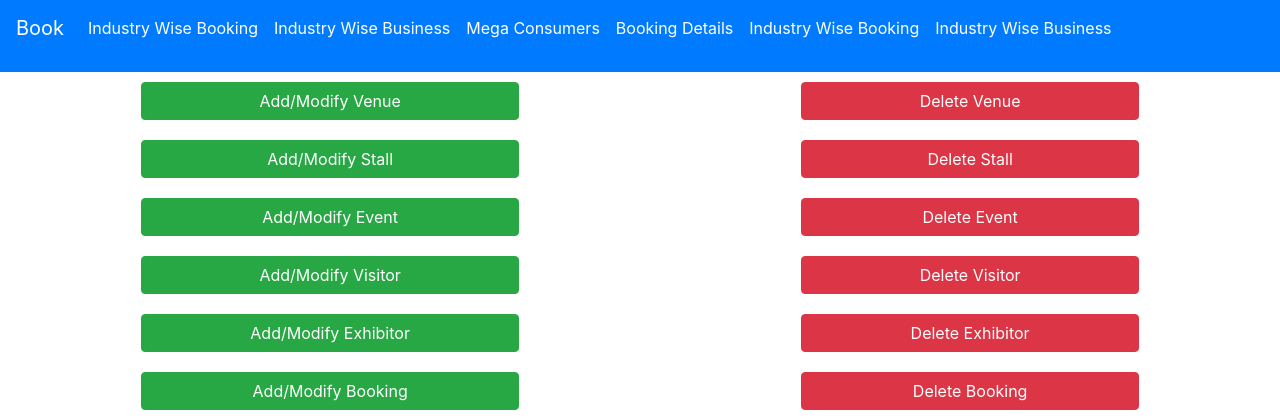
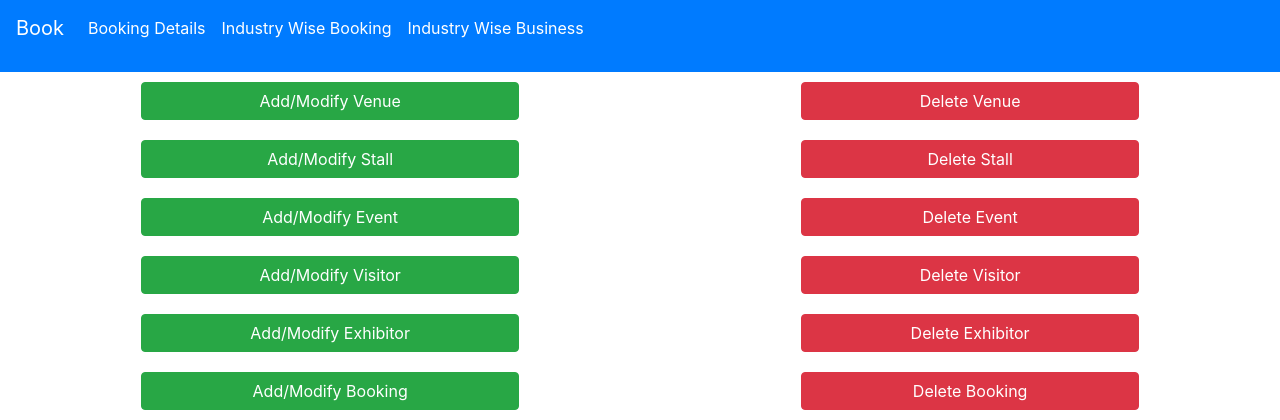
Before and after one commit to Ay9040/Swabhav-Tech-Labs-Internship-Project, a Flask app: page / in a window 1280 px wide. Shown: the top 420 px of the page. Run offline with Flask 2, Linux system fonts and the light colour scheme; data comes from the database, SQL or seed files in the repository; data that the repository does not hold is empty; some libraries are stand-ins or nearby versions.

Commit message:
solved automerge issues

```diff
--- a/templates/indusBook.html
+++ b/templates/indusBook.html
@@ -48,9 +48,6 @@
             </a>
             <div class="collapse navbar-collapse" id="navbarText">
                 <ul class="navbar-nav mr-auto">
-                    <li class="nav-item active"><a class="nav-link" href="/industryBooking"><p class="text-white">  Industry Wise Booking  </p></a></li>
-                    <li class="nav-item"><a class="nav-link" href="/industryBusiness"><p class="text-white">  Industry Wise Business  </p></a></li>
-                    <li class="nav-item"><a class="nav-link" href="/megaConsumers"><p class="text-white">  Mega Consumers  </p></a></li>
 
                     <li class="nav-item"><a class="nav-link" href="/bookingDash">
                             <p class="text-white"> Booking Details </p>
--- a/templates/register.html
+++ b/templates/register.html
@@ -120,10 +120,6 @@
             </a>
             <div class="collapse navbar-collapse" id="navbarText">
                 <ul class="navbar-nav mr-auto">
-                    <li class="nav-item"><a class="nav-link" href="/industryBooking"><p class="text-white">  Industry Wise Booking  </p></a></li>
-                    <li class="nav-item"><a class="nav-link" href="/industryBusiness"><p class="text-white">  Industry Wise Business  </p></a></li>
-                    <li class="nav-item"><a class="nav-link" href="/megaConsumers"><p class="text-white">  Mega Consumers  </p></a></li>
-
                     <li class="nav-item"><a class="nav-link" href="/bookingDash">
                             <p class="text-white"> Booking Details </p>
                         </a></li>
```
